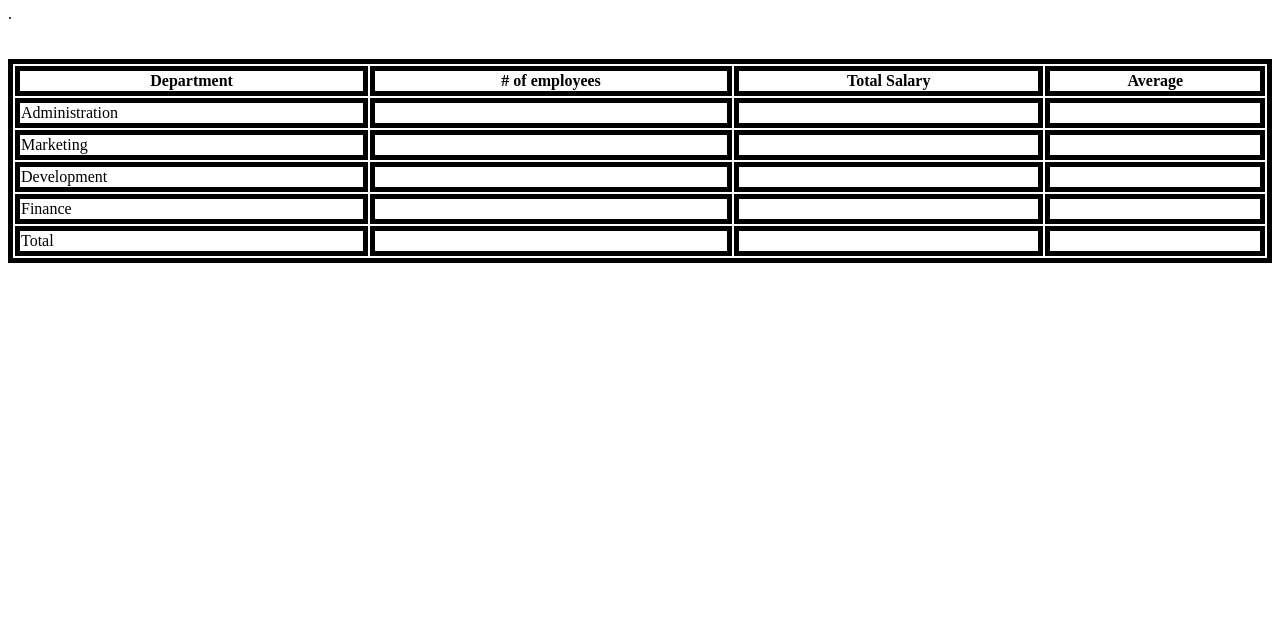
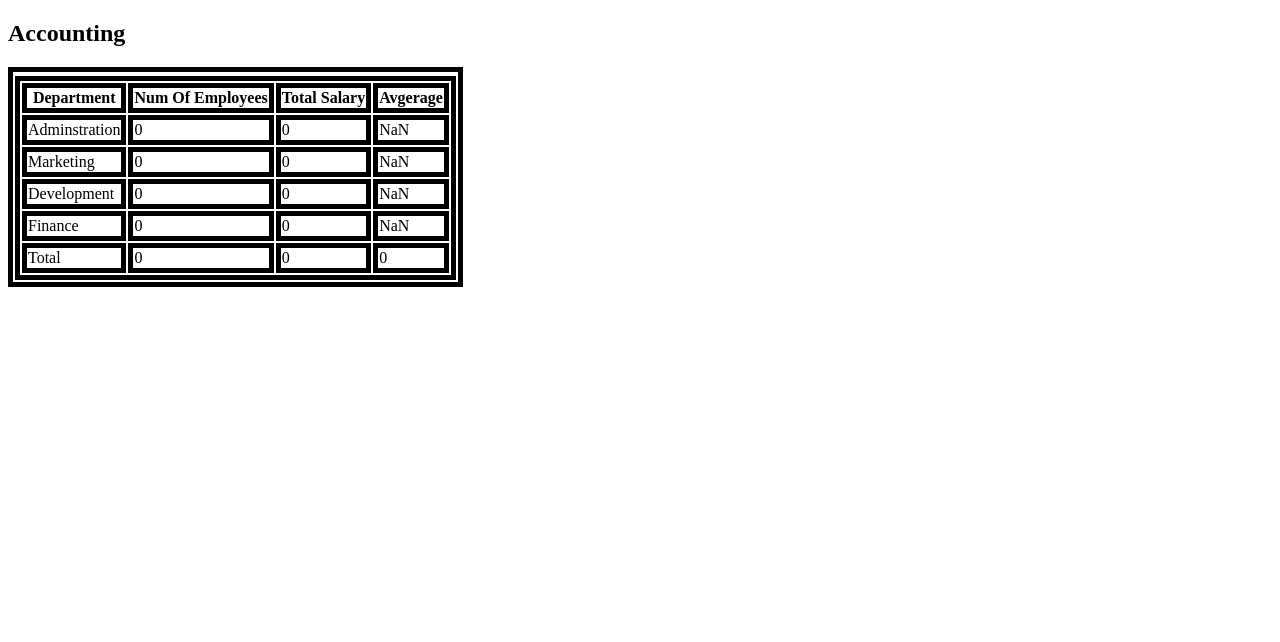
Before and after one commit to A7mad3bd/HR-management-system, a plain HTML site: page accounting.html in a window 1280 px wide. Shown: the part 158-800 px from the top of the page. Drawn offline with Linux system fonts and the light colour scheme.

Commit message:
localStorage-table

```diff
--- a/accounting.html
+++ b/accounting.html
@@ -1,4 +1,5 @@
-<!DOCTYPE html>
+
+
 <html lang="en">
 <header>
   <link rel="stylesheet" href="style/acss.css">
@@ -7,11 +8,11 @@
   <nav>
     <ul>
 
-            <img src="assets/123.jpg" id="logo" alt="" width="65" height="65" >
+      <img src="assets/123.jpg" id="logo" alt="" width="65" height="65">
 
-                    <a href="index.html">  Home Page  </a>
+      <a href="index.html"> Home Page </a>
       <a></a>
-                    <a href="accounting.html">  Accounting us   </a>
+      <a href="accounting.html"> Accounting us </a>
 
     </ul>
 
@@ -25,73 +26,28 @@
 
   </style>
 </header>
-<body>
-.
+<main>
+  <h2>Accounting</h2>
+  <table id='tabledeparments'>
+    <tr>
 
-</br>
-</br>
-</br>
+    </tr>
 
 
 
-
-</section>
-    <table style="width:100%" id="tablecellid">
-        <tr>
-          <th>Department</th>
-          <th># of employees	</th>
-          <th>Total Salary	</th>
-          <th>Average</th>
-        </tr>
-        <tr>
-          <td>Administration</td>
-          <td></td>
-          <td></td>
-          <td></td>
-        </tr>
-        <tr>
-          <td>Marketing</td>
-          <td></td>
-          <td></td>
-          <td></td>
-        </tr>
-          <td>Development</td>
-          <td></td>
-          <td></td>
-          <td></td>
-        </tr>
-         <tr>
-          <td>Finance</td>
-          <td></td>
-          <td></td>
-          <td></td>
-        </tr>
-         <tr>
-         <td>Total</td>
-          <td></td>
-          <td></td>
-          <td></td>
-        </tr>
   </table>
 
 
-<!--
-      Render each department information in a table:
-Department Name
-Number of employees in each department.
-Average salary of the department
-
-Total salary Where average salary is the summation of salaries for all employees in each department divided by the number of the employees in that department and total salary is the summation of salaries for all employees in each department.
-Add a table footer which will have the total number of employees, the average salary for all departments and the total salary for all departments, as shown below.
-       -->
-
+</main>
 <footer>
-  <script src="js/app.js"></script>
-    <h6>  &copy;	2022  All rights reserved    </h6>    <h6>    Follow us</h6>
+  <script src="js/app2.js"></script>
+  <h6> &copy; 2022 All rights reserved </h6>
+  <h6> Follow us</h6>
 
   <a href="#" class="fa fa-facebook"></a>
   <a href="#" class="fa fa-twitter"></a>
 </footer>
 
 </body>
+
 </html>
--- a/js/app.js
+++ b/js/app.js
@@ -1,5 +1,4 @@
 'use strict';
-const tableCell = document.getElementById("tablecellid");
 let employeeForm = document.getElementById('employeeForm');
 let employeeSection = document.getElementById('employee');
 let div = document.createElement('div');
@@ -25,7 +24,8 @@ function Person(Nameemp, Department, Level, image) {
 }
 
 function render(employeesFromLS) {
-    employeeSection.innerHTML = '';
+  employeeSection.innerHTML = '';
+
     for (let i = 0; i < employeesFromLS.length; i++) {
 
         let image = document.createElement('img');
@@ -51,36 +51,6 @@ function render(employeesFromLS) {
         let p3 = document.createElement('p');
         div.appendChild(p3);
         p3.textContent = `Salary : ${employeesFromLS[i].sal}`;
-
-
-
-///
-
-// Render each department information in a table:
-// Department Name
-// Number of employees in each department.
-// Average salary of the department
-
-// Total salary Where average salary is the summation of salaries for all employees in each department divided by the number of the employees in that department and total salary is the summation of salaries for all employees in each department.
-// Add a table footer which will have the total number of employees, the average salary for all departments and the total salary for all departments, as shown below.
-
-
-        //  countsal+=employeesFromLS[i].sal;
-        //   let avg1=countsal/employeesFromLS.length;
-
-
-        // let totsal =tableCell.textContent = `${countsal}`;
-        // tableCell.innerHtml=totsal ;
-
-
-        // let avgsal =tableCell.textContent = `${avg1}`;
-        // tableCell.innerHtml=avgsal ;
-
-
-
-
-
-
 
 
 
--- /dev/null
+++ b/js/app2.js
@@ -0,0 +1,180 @@
+'use strict';
+
+
+
+const tablecount = document.getElementById("tabledeparments");
+
+function readFromLocalS() {
+  let jsonArr = localStorage.getItem('employees');
+  let arr = JSON.parse(jsonArr);
+  if (arr !== null) {
+      return arr;
+  } else {
+      return [];
+  }
+}
+
+
+
+function rendertable() {
+  let table = document.createElement('table');
+  tablecount.appendChild(table);
+  let loctab = readFromLocalS();
+
+  let totaladm = 0;
+let totalmark = 0;
+let totaldev = 0;
+let totalfin = 0;
+
+  let trr = document.createElement('tr');
+  table.appendChild(trr);
+  let trr1 = document.createElement('th');
+  trr.appendChild(trr1);
+  let trr2 = document.createElement('th');
+  trr.appendChild(trr2);
+  let trr3 = document.createElement('th');
+  trr.appendChild(trr3);
+  let trr4 = document.createElement('th');
+  trr.appendChild(trr4);
+
+  trr1.innerHTML = 'Department';
+  trr2.innerHTML = 'Num Of Employees';
+  trr3.innerHTML = 'Total Salary';
+  trr4.innerHTML = 'Avgerage';
+
+  let admsum = 0;
+  let marksum = 0;
+  let devsum = 0;
+  let finsum = 0;
+
+  for (let i = 0; i < loctab.length; i++) {
+    if (loctab[i].dep == 'Administration') {
+      admsum++;
+      totaladm = totaladm + loctab[i].sal;
+    }
+    else if (loctab[i].dep == 'Marketing') {
+      marksum++;
+      totalmark = totalmark + loctab[i].sal;
+    }
+    else if (loctab[i].dep == 'Development') {
+      devsum++;
+      totaldev = totaldev + loctab[i].sal;
+    }
+    else if (loctab[i].dep == 'Finance') {
+      finsum++;
+      totalfin = totalfin + loctab[i].sal;
+    }
+  }
+
+  let  adm_avg = 0;
+   adm_avg = Math.floor(totaladm / admsum) ;
+
+  let avg_mar = 0;
+  avg_mar = Math.floor(totalmark / marksum);
+
+  let avg_dev = 0;
+  avg_dev = Math.floor(totaldev / devsum);
+
+  let avgfin = 0;
+  avgfin = Math.floor(totalfin / finsum);
+
+  let totalemp = admsum + devsum + finsum + marksum;
+  let totalsal = totalfin + totaldev + totaladm + totalmark;
+  let avgsal = Math.floor(totalsal / totalemp)||0;
+
+  let tr1 = document.createElement('tr');
+  table.appendChild(tr1);
+
+  let ftd = document.createElement('td');
+  tr1.appendChild(ftd);
+  ftd.textContent = 'Adminstration';
+
+  let std = document.createElement('td');
+  tr1.appendChild(std);
+  std.textContent = admsum;
+
+  let ttd = document.createElement('td');
+  tr1.appendChild(ttd);
+  ttd.textContent = totaladm;
+
+  let td4 = document.createElement('td');
+  tr1.appendChild(td4);
+  td4.textContent =  adm_avg;
+
+  let tr2 = document.createElement('tr');
+  table.appendChild(tr2);
+
+  let f1td = document.createElement('td');
+  tr2.appendChild(f1td);
+  f1td.textContent = 'Marketing';
+
+  let s1td = document.createElement('td');
+  tr2.appendChild(s1td);
+  s1td.textContent = marksum;
+
+  let tttd = document.createElement('td');
+  tr2.appendChild(tttd);
+  tttd.textContent = totalmark;
+
+  let td44 = document.createElement('td');
+  tr2.appendChild(td44);
+  td44.textContent = avg_mar;
+
+  let tr3 = document.createElement('tr');
+  table.appendChild(tr3);
+
+  let ff1td = document.createElement('td');
+  tr3.appendChild(ff1td);
+  ff1td.textContent = 'Development';
+
+  let ss1td = document.createElement('td');
+  tr3.appendChild(ss1td);
+  ss1td.textContent = devsum;
+
+  let tottd = document.createElement('td');
+  tr3.appendChild(tottd);
+  tottd.textContent = totaldev;
+
+  let td444 = document.createElement('td');
+  tr3.appendChild(td444);
+  td444.textContent = avg_dev;
+
+  let tr4 = document.createElement('tr');
+  table.appendChild(tr4);
+
+  let fff1td = document.createElement('td');
+  tr4.appendChild(fff1td);
+  fff1td.textContent = 'Finance';
+
+  let sss1td = document.createElement('td');
+  tr4.appendChild(sss1td);
+  sss1td.textContent = finsum;
+
+  let ttottd = document.createElement('td');
+  tr4.appendChild(ttottd);
+  ttottd.textContent = totalfin;
+
+  let td4f = document.createElement('td');
+  tr4.appendChild(td4f);
+  td4f.textContent = avgfin;
+
+  let tr5 = document.createElement('tr');
+  table.appendChild(tr5);
+
+  let tdftot = document.createElement('td');
+  tr5.appendChild(tdftot);
+  tdftot.textContent = 'Total';
+
+  let tdtemp = document.createElement('td');
+  tr5.appendChild(tdtemp);
+  tdtemp.textContent = totalemp;
+
+  let td4sal = document.createElement('td');
+  tr5.appendChild(td4sal);
+  td4sal.textContent = totalsal;
+
+  let tda4 = document.createElement('td');
+  tr5.appendChild(tda4);
+  tda4.textContent = avgsal;
+}
+rendertable();
```
Lines whose indentation alone changed are shown as unchanged.
